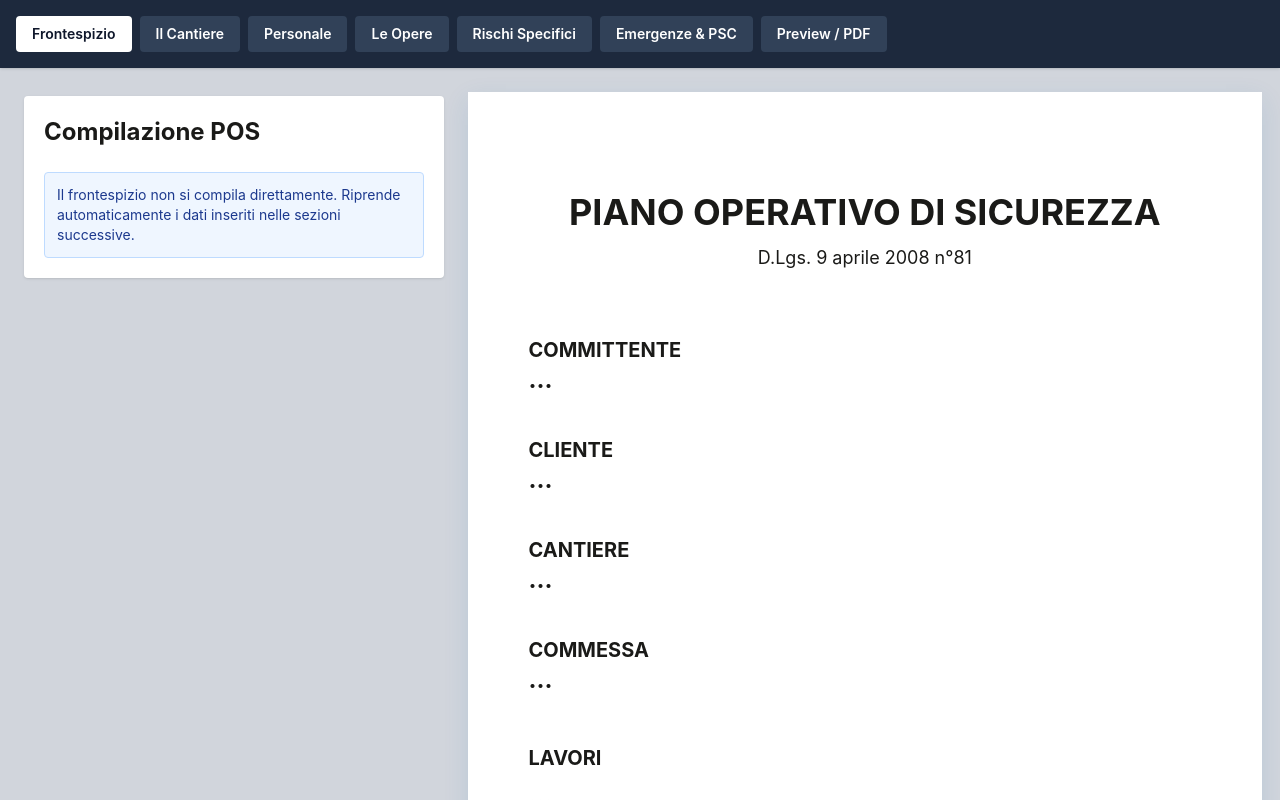
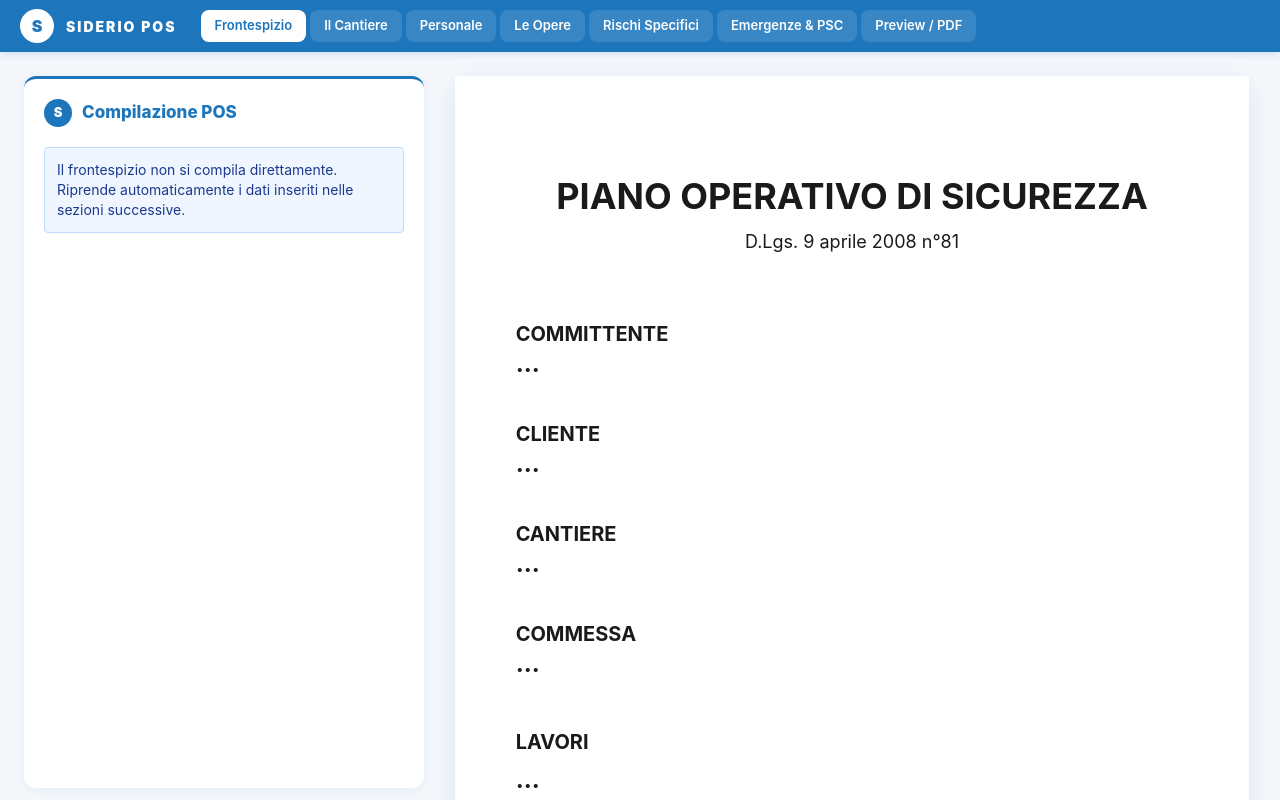
Before and after one commit to davono71-png/Siderio-Pos, a React (Vite) app: page / in a window 1280 px wide. Shown: the top 800 px of the page. Built offline with nearby package versions, Linux system fonts and the light colour scheme.

Commit message:
style: Siderio Suite coordinated UI

```diff
--- a/src/App.tsx
+++ b/src/App.tsx
@@ -20,6 +20,8 @@ import InfoBox from "./components/form/InfoBox"
 import { initialPosData } from "./data/initialPosData"
 import type { PosData } from "./types/pos"
 
+const PRIMARY = "#1d75bb"
+
 type Section =
   | "frontespizio"
   | "cantiere"
@@ -27,93 +29,166 @@ type Section =
   | "opere"
   | "rischi"
   | "emergenze"
-  | "psc"
   | "preview"
+
+const MENU: { key: Section; label: string }[] = [
+  { key: "frontespizio", label: "Frontespizio" },
+  { key: "cantiere",     label: "Il Cantiere" },
+  { key: "personale",    label: "Personale" },
+  { key: "opere",        label: "Le Opere" },
+  { key: "rischi",       label: "Rischi Specifici" },
+  { key: "emergenze",    label: "Emergenze & PSC" },
+  { key: "preview",      label: "Preview / PDF" },
+]
 
 export default function App() {
   const [section, setSection] = useState<Section>("frontespizio")
   const [pos, setPos] = useState<PosData>(initialPosData)
 
   return (
-    <div className="min-h-screen bg-gray-300">
-      <div className="no-print bg-slate-800 text-white p-4 flex gap-2 flex-wrap sticky top-0 z-50 shadow">
-        <MenuButton active={section === "frontespizio"} onClick={() => setSection("frontespizio")}>Frontespizio</MenuButton>
-        <MenuButton active={section === "cantiere"} onClick={() => setSection("cantiere")}>Il Cantiere</MenuButton>
-        <MenuButton active={section === "personale"} onClick={() => setSection("personale")}>Personale</MenuButton>
-        <MenuButton active={section === "opere"} onClick={() => setSection("opere")}>Le Opere</MenuButton>
-        <MenuButton active={section === "rischi"} onClick={() => setSection("rischi")}>Rischi Specifici</MenuButton>
-        <MenuButton active={section === "emergenze"} onClick={() => setSection("emergenze")}>Emergenze & PSC</MenuButton>
-        <MenuButton active={section === "preview"} onClick={() => setSection("preview")}>Preview / PDF</MenuButton>
+    <div style={{ minHeight: "100vh", background: "var(--bg)" }}>
+
+      {/* ── TOPBAR ── */}
+      <div
+        className="no-print"
+        style={{
+          background: PRIMARY,
+          padding: "0 20px",
+          display: "flex",
+          alignItems: "center",
+          gap: 0,
+          position: "sticky",
+          top: 0,
+          zIndex: 50,
+          boxShadow: "0 2px 8px rgba(29,117,187,0.18)",
+          minHeight: 52,
+        }}
+      >
+        {/* Logo */}
+        <div style={{
+          width: 34, height: 34, borderRadius: "50%",
+          background: "white", color: PRIMARY,
+          display: "flex", alignItems: "center", justifyContent: "center",
+          fontWeight: 900, fontSize: 16, marginRight: 12, flexShrink: 0,
+        }}>S</div>
+        <span style={{ color: "white", fontWeight: 900, fontSize: 14, letterSpacing: 2, marginRight: 24, flexShrink: 0 }}>
+          SIDERIO POS
+        </span>
+
+        {/* Nav */}
+        <div style={{ display: "flex", gap: 4, flexWrap: "wrap" }}>
+          {MENU.map(({ key, label }) => (
+            <button
+              key={key}
+              onClick={() => setSection(key)}
+              style={{
+                padding: "6px 14px",
+                borderRadius: 8,
+                border: "none",
+                cursor: "pointer",
+                fontSize: 13,
+                fontWeight: 600,
+                transition: "background 0.15s, color 0.15s",
+                background: section === key ? "white" : "rgba(255,255,255,0.12)",
+                color: section === key ? PRIMARY : "white",
+              }}
+            >
+              {label}
+            </button>
+          ))}
+        </div>
       </div>
 
-      <div className="p-6">
-        <div className={section === "preview" ? "mx-auto" : "max-w-[1400px] mx-auto grid grid-cols-[420px_1fr] gap-6"}>
-
-          {section !== "preview" && (
-            <div className="no-print bg-white rounded shadow p-5 h-fit sticky top-24 max-h-[calc(100vh-120px)] overflow-auto">
-              <h1 className="text-2xl font-bold mb-6">Compilazione POS</h1>
-
-              {section === "frontespizio" && (
-                <InfoBox>Il frontespizio non si compila direttamente. Riprende automaticamente i dati inseriti nelle sezioni successive.</InfoBox>
-              )}
-              {section === "cantiere" && <CantierePanel pos={pos} setPos={setPos} />}
-              {section === "personale" && <PersonalePanel pos={pos} setPos={setPos} />}
-              {section === "opere" && <OperePanel pos={pos} setPos={setPos} />}
-              {section === "rischi" && <RischiPanel pos={pos} setPos={setPos} />}
-              {section === "emergenze" && <EmergenzePscPanel pos={pos} setPos={setPos} />}
-            </div>
-          )}
-
-          {section === "preview" && (
-            <div className="no-print bg-white rounded shadow p-5 mb-6 max-w-sm">
-              <InfoBox>Anteprima completa del documento. Usa il pulsante sotto per stampare o salvare in PDF.</InfoBox>
+      {/* ── BODY ── */}
+      <div style={{ padding: 24 }}>
+        {section === "preview" ? (
+          /* Preview: pannello stretto + documento */
+          <div>
+            <div
+              className="no-print"
+              style={{
+                background: "white", borderRadius: 12, padding: 20,
+                boxShadow: "0 2px 12px rgba(29,117,187,0.08)",
+                maxWidth: 360, marginBottom: 24,
+                borderLeft: `4px solid ${PRIMARY}`,
+              }}
+            >
+              <p style={{ fontSize: 13, color: "#64748b", marginBottom: 12 }}>
+                Anteprima completa del documento. Usa il pulsante per stampare o salvare in PDF.
+              </p>
               <button
                 type="button"
                 onClick={() => window.print()}
-                className="mt-4 bg-slate-800 text-white px-4 py-2 rounded font-semibold"
+                style={{
+                  background: PRIMARY, color: "white",
+                  border: "none", borderRadius: 10,
+                  padding: "10px 20px", fontWeight: 700,
+                  fontSize: 14, cursor: "pointer",
+                }}
               >
-                Stampa / Salva PDF
+                🖨 Stampa / Salva PDF
               </button>
             </div>
+            <DocumentoCompleto pos={pos} />
+          </div>
+        ) : (
+          /* Editing: pannello sx + pagina dx */
+          <div style={{
+            maxWidth: 1400, margin: "0 auto",
+            display: "grid", gridTemplateColumns: "400px 1fr", gap: 24,
+          }}>
+            {/* Pannello compilazione */}
+            <div
+              className="no-print"
+              style={{
+                background: "white", borderRadius: 12, padding: 20,
+                boxShadow: "0 2px 12px rgba(29,117,187,0.08)",
+                position: "sticky", top: 68,
+                maxHeight: "calc(100vh - 88px)", overflowY: "auto",
+                borderTop: `3px solid ${PRIMARY}`,
+              }}
+            >
+              <div style={{ display: "flex", alignItems: "center", gap: 10, marginBottom: 20 }}>
+                <div style={{
+                  width: 28, height: 28, borderRadius: "50%",
+                  background: PRIMARY, color: "white",
+                  display: "flex", alignItems: "center", justifyContent: "center",
+                  fontWeight: 900, fontSize: 13,
+                }}>S</div>
+                <h1 style={{ fontSize: 17, fontWeight: 800, color: PRIMARY, margin: 0 }}>
+                  Compilazione POS
+                </h1>
+              </div>
+
+              {section === "frontespizio" && (
+                <InfoBox>
+                  Il frontespizio non si compila direttamente. Riprende automaticamente i dati inseriti nelle sezioni successive.
+                </InfoBox>
               )}
+              {section === "cantiere"   && <CantierePanel pos={pos} setPos={setPos} />}
+              {section === "personale"  && <PersonalePanel pos={pos} setPos={setPos} />}
+              {section === "opere"      && <OperePanel pos={pos} setPos={setPos} />}
+              {section === "rischi"     && <RischiPanel pos={pos} setPos={setPos} />}
+              {section === "emergenze"  && <EmergenzePscPanel pos={pos} setPos={setPos} />}
+            </div>
 
+            {/* Pagina documento */}
             <div>
               {section === "frontespizio" && <Frontespizio pos={pos} />}
-            {section === "cantiere" && <Capitolo0Cantiere pos={pos} />}
-            {section === "personale" && <Capitolo1Personale pos={pos} />}
-            {section === "opere" && <Capitolo2Opere pos={pos} />}
-            {section === "rischi" && <Capitolo3Rischi pos={pos} />}
-            {section === "emergenze" && (
+              {section === "cantiere"     && <Capitolo0Cantiere pos={pos} />}
+              {section === "personale"    && <Capitolo1Personale pos={pos} />}
+              {section === "opere"        && <Capitolo2Opere pos={pos} />}
+              {section === "rischi"       && <Capitolo3Rischi pos={pos} />}
+              {section === "emergenze"    && (
                 <>
                   <Capitolo4Emergenze pos={pos} />
                   <Capitolo5Psc pos={pos} />
                 </>
               )}
-            {section === "preview" && <DocumentoCompleto pos={pos} />}
             </div>
           </div>
+        )}
       </div>
     </div>
   )
 }
-
-function MenuButton({
-  children,
-  active,
-  onClick,
-}: {
-  children: React.ReactNode
-  active: boolean
-  onClick: () => void
-}) {
-  return (
-    <button
-      onClick={onClick}
-      className={`px-4 py-2 rounded text-sm font-semibold transition ${
-        active ? "bg-white text-slate-900" : "bg-slate-700 hover:bg-slate-600"
-      }`}
-    >
-      {children}
-    </button>
-  )
-}
```
Lines whose indentation alone changed are shown as unchanged.
